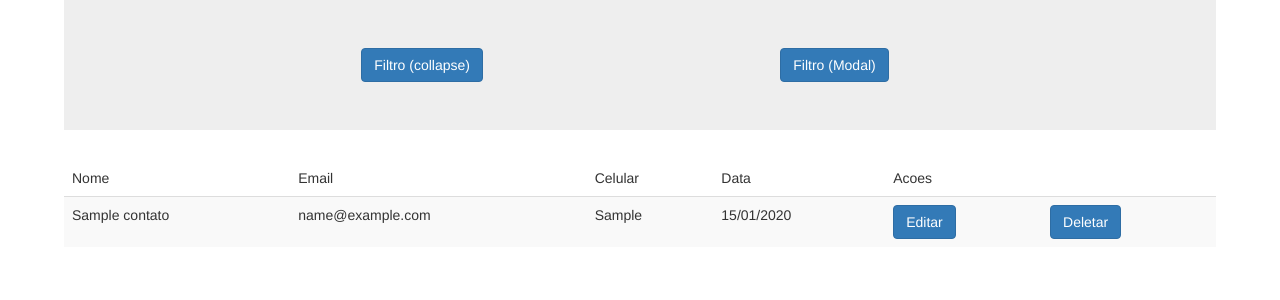
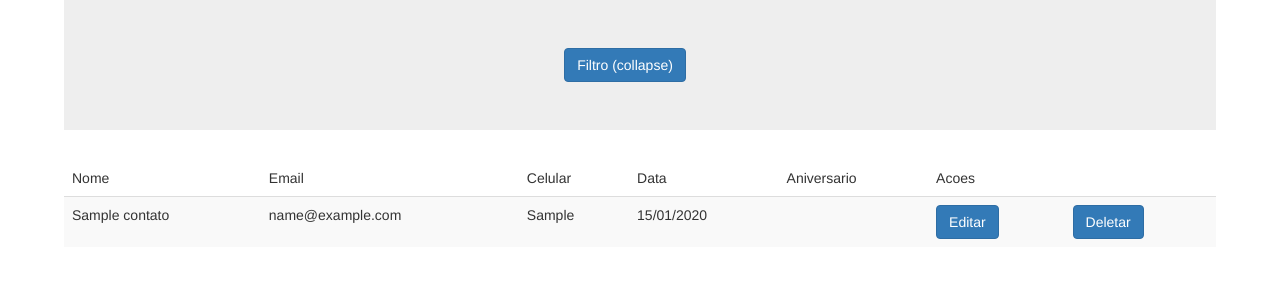
Before and after one commit to jpmarques-13/agenda, a Django app: page /polls/VerContatos in a window 1280 px wide. Shown: the part 131-431 px from the top of the page. Run offline with Django 3.2, Linux system fonts and the light colour scheme; tables that the repository leaves empty hold one stand-in row (values such as "Sample post"); some libraries are stand-ins or nearby versions.

Commit message:
aviso da data de aniversário

```diff
--- a/Lais/settings.py
+++ b/Lais/settings.py
@@ -131,7 +131,7 @@ STATICFILES_DIRS = [
 ]
 
 DATETIME_INPUT_FORMATS=[
- '%d/%m/%y'
+ '%d/%m/%Y'
 ]
 
 BOOTSTRAP3 = {
--- a/polls/forms.py
+++ b/polls/forms.py
@@ -6,7 +6,10 @@ class ContatoForm(ModelForm):
     class Meta:
         model=Contato
         fields=['Nome','Email','Celular','Data']
-
+    Data=forms.DateField(
+        widget=forms.DateInput(format='%d/%m/%Y'),
+        input_formats=('%d/%m/%Y',),
+    )
 class Filtro(forms.Form):
     nome=forms.CharField(label=u'Nome', max_length=250, widget=forms.TextInput(
         attrs={'class': 'form-control'}), required=False)
--- a/polls/models.py
+++ b/polls/models.py
@@ -2,6 +2,8 @@
 from __future__ import unicode_literals
 from datetime import datetime
 from django.db import models
+from django.utils.timesince import timesince
+from django.utils import timezone
 
 # Create your models here.
 
--- /dev/null
+++ b/polls/templatetags/poll_extras.py
@@ -0,0 +1,46 @@
+from __future__ import unicode_literals
+import datetime
+from django import template
+from django.utils.html import avoid_wrapping
+from django.utils.timezone import is_aware, utc
+from django.utils.translation import ugettext, ungettext_lazy
+
+register = template.Library()
+TIMESINCE_CHUNKS = (
+    (60 * 60 , ungettext_lazy('%d hora', '%d horas')),
+)
+@register.filter
+def leftbirt(d, now=None):
+    # Convert datetime.date to datetime.datetime for comparison.
+    if not now:
+        now = datetime.date.now()
+    if not isinstance(d, datetime.datetime):
+        d = datetime.datetime(now.year, d.month, d.day)
+
+    delta = d - now
+    # ignore microseconds
+    since = abs(delta.days * 24 * 60 * 60 + delta.seconds)//3600
+    if since<=72:
+        for i, (seconds, name) in enumerate(TIMESINCE_CHUNKS):
+            count = (since)
+        result = avoid_wrapping(name % count)
+    else:
+        result=False
+    return result
+
+@register.filter
+def logicalbirt(d, now=None):
+
+    # Convert datetime.date to datetime.datetime for comparison.
+    if not now:
+        now = datetime.date.now()
+    if not isinstance(d, datetime.datetime):
+        d = datetime.datetime(now.year, d.month, d.day)
+
+    delta = d - now
+    # ignore microseconds
+    since = delta.days * 24 * 60 * 60 + delta.seconds
+    if since >= 0:
+        return True
+    else:
+        return False
--- a/polls/views.py
+++ b/polls/views.py
@@ -6,6 +6,8 @@ from .models import Contato
 from django.shortcuts import redirect
 from django.contrib import messages
 from django.core.paginator import Paginator, InvalidPage
+from datetime import datetime
+from django.db.models import Count
 
 #import
 
@@ -32,6 +34,7 @@ def VerContatos (request):
     page = request.GET.get('page')
     form=Filtro(request.GET or None)
     contatos=Contato.objects.all()
+    data=datetime.now()
     if form.is_valid():
         celular=form.cleaned_data.get("celular")
         nome=form.cleaned_data.get("nome")
@@ -41,11 +44,14 @@ def VerContatos (request):
             contatos = contatos.filter(Celular=celular)
     paginator=Paginator(contatos,ITEMS_PER_PAGE)
     total=paginator.count
+    q=Contato.objects.annotate(Count('Nome',distinct=True))
+    print(q[0].Nome__count)
     try:
         contatos = paginator.page(page)
     except InvalidPage:
         contatos= paginator.page(1)
     return render (request,'VerContatos.html',locals())
+
 
 
 def EditarContatos (request,id):
--- a/templates/VerContatos.html
+++ b/templates/VerContatos.html
@@ -1,4 +1,5 @@
 {%extends 'baseLayout.html'%}
+{% load poll_extras %}
 {% load bootstrap_pagination %}
 {% load bootstrap3 %}
 {# Load CSS and JavaScript #}
@@ -48,22 +49,8 @@
 <div class="jumbotron col-lg-12 col-xl-12">
   <div  class="row col-xl-8 ">
     <a type="button" name="button" class='btn btn-primary' data-toggle="collapse" data-target="#demo">Filtro (collapse)</a>
-  <button type="button" class="btn btn-primary" data-toggle="modal" data-target="#myModal">Filtro (Modal)</button>
   </div>
-<div class="modal fade" id="myModal" role="dialog">
-  <div class="modal-dialog">
-    <div class="modal-content">
-      <div class="modal-body">
-        <form class="form-group" action="{%url 'polls:VerContatos'%}" method="get">
-          {%csrf_token%}
-          {%bootstrap_form form%}
-          {% bootstrap_button "Search" button_type="submit" button_class="btn-primary" %}
-          <button type="button" class="btn btn-primary" data-dismiss="modal">Close</button>
-        </form>
-      </div>
-    </div>
-  </div>
-</div>
+
   <div id='demo' class='collapse block' >
     <form class="form-group" action="{%url 'polls:VerContatos'%}" method="get">
       {%csrf_token%}
@@ -88,50 +75,35 @@
       <td>Email</td>
       <td>Celular</td>
       <td>Data</td>
+      <td>Aniversario</td>
       <td>Acoes</td>
     </tr>
   </thead>
   <tbody id='myTable'>
-    {% for contato in contatos %}
+    {% for contato in contatos%}
     <tr>
       <td class='search nome'>{{contato.Nome}}</td>
       <td class='search email'>{{contato.Email}}</td>
       <td class='search celular'>{{contato.Celular}}</td>
       <td class='search celular'>{{contato.Data|date:'d/m/Y'}}</td>
+      <td>{%if contato.Data|leftbirt:data%}
+              {%if contato.Data|logicalbirt:data%}
+                  faltam {{contato.Data|leftbirt:data}}
+              {%else%}
+                  <strong>passaram</strong> {{contato.Data|leftbirt:data}}
+              {%endif%}
+          {%endif%}
+       </td>
       <td> <a href="{%url 'polls:editar' contato.id %}"><button type="button" class="btn btn-primary">{% bootstrap_icon "pencil" %} Editar</button></a> </td>
       <td> <a href="{%url 'polls:deletar' contato.id %}"><button type="button" class="btn btn-primary">{% bootstrap_icon "trash" %} Deletar</button></a> </td>
     </tr>
     {% endfor %}
   </tbody>
 </table>
-<div class="row col-lg-12 col-xl-12" style="display:flex;justify-content:center;">
-  <div  class="btn-group col-lg-4 col-xl-4">
-    {% if contatos.has_previous and not contatos.has_next %}
-    <a class='btn btn-primary btn-sm a' href="?page=1">&laquo; </a>
-    <a class='btn btn-primary btn-sm a' href='?page={{ contatos.previous_page_number }}'>{% bootstrap_icon "chevron-left" %}</a>
-    <a class='btn btn-primary btn-sm a' href="#" disabled>{{ contatos.number }}</a>
-    <a class='btn btn-primary btn-sm a' href="#" disabled> {% bootstrap_icon "chevron-right" %}</a>
-    <a class='btn btn-primary btn-sm a' href="#" disabled>&raquo;</a>
-    {% endif %}
-    {% if contatos.has_previous and  contatos.has_next %}
-    <a class='btn btn-primary btn-sm a' href="?page=1">&laquo; </a>
-    <a class='btn btn-primary btn-sm a' href='?page={{ contatos.previous_page_number }}'>{% bootstrap_icon "chevron-left" %}</a>
-    <a class='btn btn-primary btn-sm a' href="#" disabled>{{ contatos.number }}</a>
-    {%endif%}
-    {%if contatos.has_next and  contatos.has_previous%}
-    <a class='btn btn-primary btn-sm a' href="?page={{ contatos.next_page_number }}">{% bootstrap_icon "chevron-right" %}</a>
-    <a class='btn btn-primary btn-sm a' href="?page={{ contatos.paginator.num_pages }}"> &raquo;</a>
-    {%endif%}
-    {% if contatos.has_next and not contatos.has_previous %}
-    <a class='btn btn-primary btn-sm a'   href="#" disabled>&laquo;</a>
-    <a class='btn btn-primary btn-sm a' href='#' disabled>{% bootstrap_icon "chevron-left" %} </a>
-    <a class='btn btn-primary btn-sm a' href="#" disabled>{{ contatos.number }}</a>
-    <a class='btn btn-primary btn-sm a' href="?page={{ contatos.next_page_number }}">{% bootstrap_icon "chevron-right" %}</a>
-    <a class='btn btn-primary btn-sm a' href="?page={{ contatos.paginator.num_pages }}"> &raquo;</a>
-    {% endif %}
-  </div>
+<div class="row col-lg-12 col-xl-12" >
+
   <div class="  col-lg-4 col-xl-4 ">
-    {% bootstrap_paginate contatos range=1 show_prev_next="true" show_first_last="true" %}
+    {% bootstrap_paginate contatos range=10 show_prev_next="true" show_first_last="true" %}
   </div>
 </div>
 
--- a/templates/editarContato.html
+++ b/templates/editarContato.html
@@ -35,9 +35,6 @@
                           {%bootstrap_form form%}
                         <input type="Submit"  class="btn btn-primary" value="Editar" >
                         </form>
-                        <div class="collapse" id="collapseExample">
-
-                    </div>
                 </tr>
             </tbody>
         </table>
@@ -48,6 +45,5 @@
     <script type="text/javascript">
            $("#id_Celular").mask("(00)00000-0000");
            $("#id_Data").mask("00/00/0000");
-           document.getElementById ("id_Data").placeholder='dd/mm/yyyy';
    </script>
     {%endblock%}
```
Also changed, not shown: polls/migrations/0005_auto_20190809_2340.py (added), polls/migrations/0006_auto_20190810_1505.py (added), polls/templatetags/__init__.py (added). Lines whose indentation alone changed are shown as unchanged.
